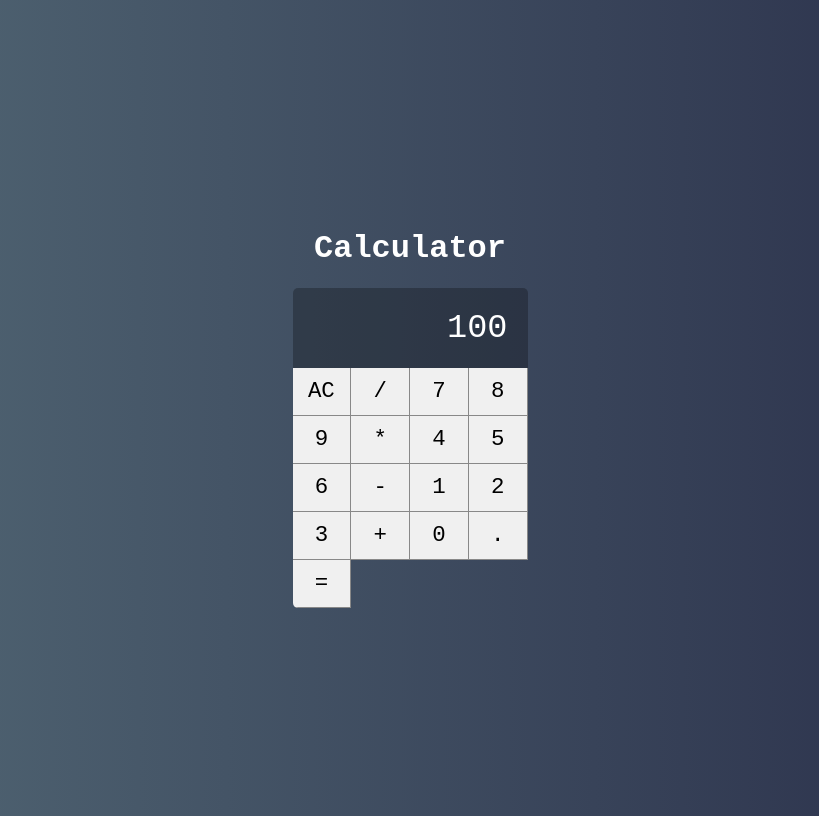
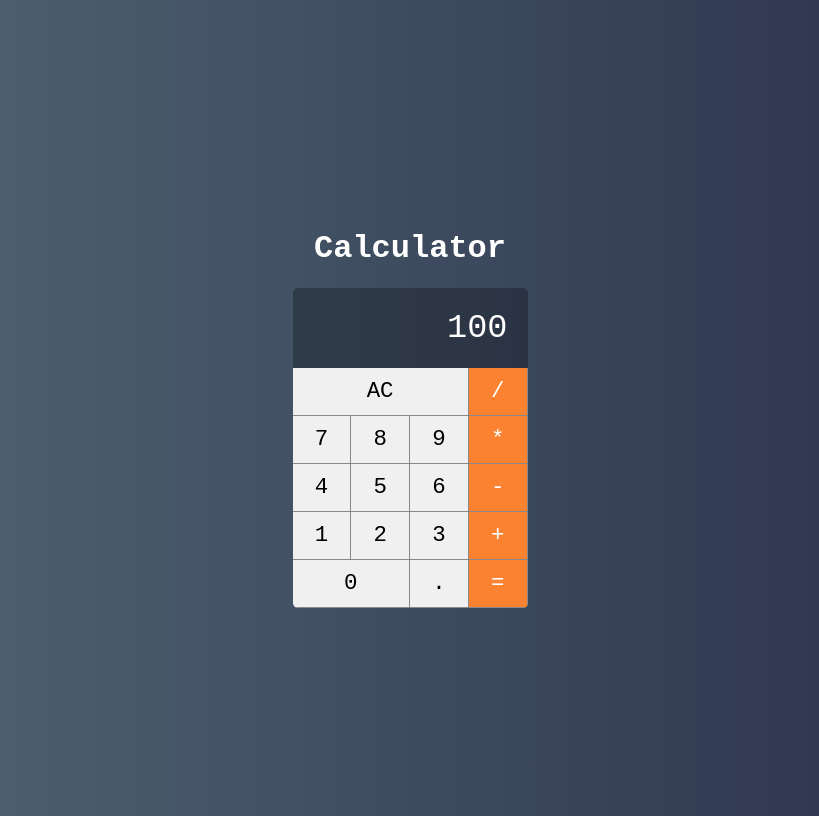
Before and after one commit to IngridCBarbosa/calculator, a React (Create React App) app: page / in a window 1280 px wide. Shown: the whole page, without its empty margins (230-1049 px from the left). Built offline with nearby package versions, Linux system fonts and the light colour scheme.

Commit message:
adjustes in Button

```diff
--- a/src/components/Button/Button.jsx
+++ b/src/components/Button/Button.jsx
@@ -2,9 +2,22 @@ import React from 'react';
 
 import './styles.css';
 
-function Button (props) {
+function Button(props) {
     return (
-    <button className="button">{props.label}</button>
+        <button
+            className={
+                `
+                button
+                ${props.operation ? 'operation' : ''}
+                ${props.double ? 'double':''}
+                ${props.triple ? 'triple':''}
+
+                `
+            }
+            onClick={e => props.click && props.click(props.label)}
+        >
+            {props.label}
+        </button>
     );
 }
 
--- a/src/components/Button/styles.css
+++ b/src/components/Button/styles.css
@@ -11,3 +11,24 @@
     border-bottom: var(--border-button);
     outline: none;
 }
+
+.button:hover{
+    background-color: #ccc;
+}
+
+.button.double{
+    grid-column: span 2;
+}
+
+.button.triple{
+    grid-column: span 3;
+}
+
+.button.operation {
+    background-color: #fa8231;
+    color:#fff;
+}
+
+.button.operation:hover{
+    background-color:#fa8231cc;
+}
--- a/src/main/Calculator.jsx
+++ b/src/main/Calculator.jsx
@@ -7,27 +7,42 @@ import Button from '../components/Button/Button';
 import Display from '../components/Display/Display';
 
 function Calculator() {
+
+    function clearMemory() {
+        console.log('clear');
+    }
+
+    function setOperation(operation) {
+        console.log(operation);
+    }
+
+    function addDigit(digit) {
+        console.log(digit);
+    }
+
     return(
+
         <div className="calculator">
             <Display value={100}/>
-            <Button label="AC"/>
-            <Button label="/"/>
-            <Button label="7"/>
-            <Button label="8"/>
-            <Button label="9"/>
-            <Button label="*"/>
-            <Button label="4"/>
-            <Button label="5"/>
-            <Button label="6"/>
-            <Button label="-"/>
-            <Button label="1"/>
-            <Button label="2"/>
-            <Button label="3"/>
-            <Button label="+"/>
-            <Button label="0"/>
-            <Button label="."/>
-            <Button label="="/>
+            <Button label="AC" click={() => clearMemory()} triple/>
+            <Button label="/" click={setOperation} operation/>
+            <Button label="7" click={addDigit}/>
+            <Button label="8" click={addDigit}/>
+            <Button label="9" click={addDigit}/>
+            <Button label="*" click={setOperation} operation/>
+            <Button label="4" click={addDigit}/>
+            <Button label="5" click={addDigit}/>
+            <Button label="6" click={addDigit}/>
+            <Button label="-" click={setOperation} operation/>
+            <Button label="1" click={addDigit}/>
+            <Button label="2" click={addDigit}/>
+            <Button label="3" click={addDigit}/>
+            <Button label="+" click={setOperation} operation/>
+            <Button label="0" click={addDigit} double/>
+            <Button label="." click={addDigit}/>
+            <Button label="=" click={setOperation} operation/>
         </div>
+
     );
 }
 
```
